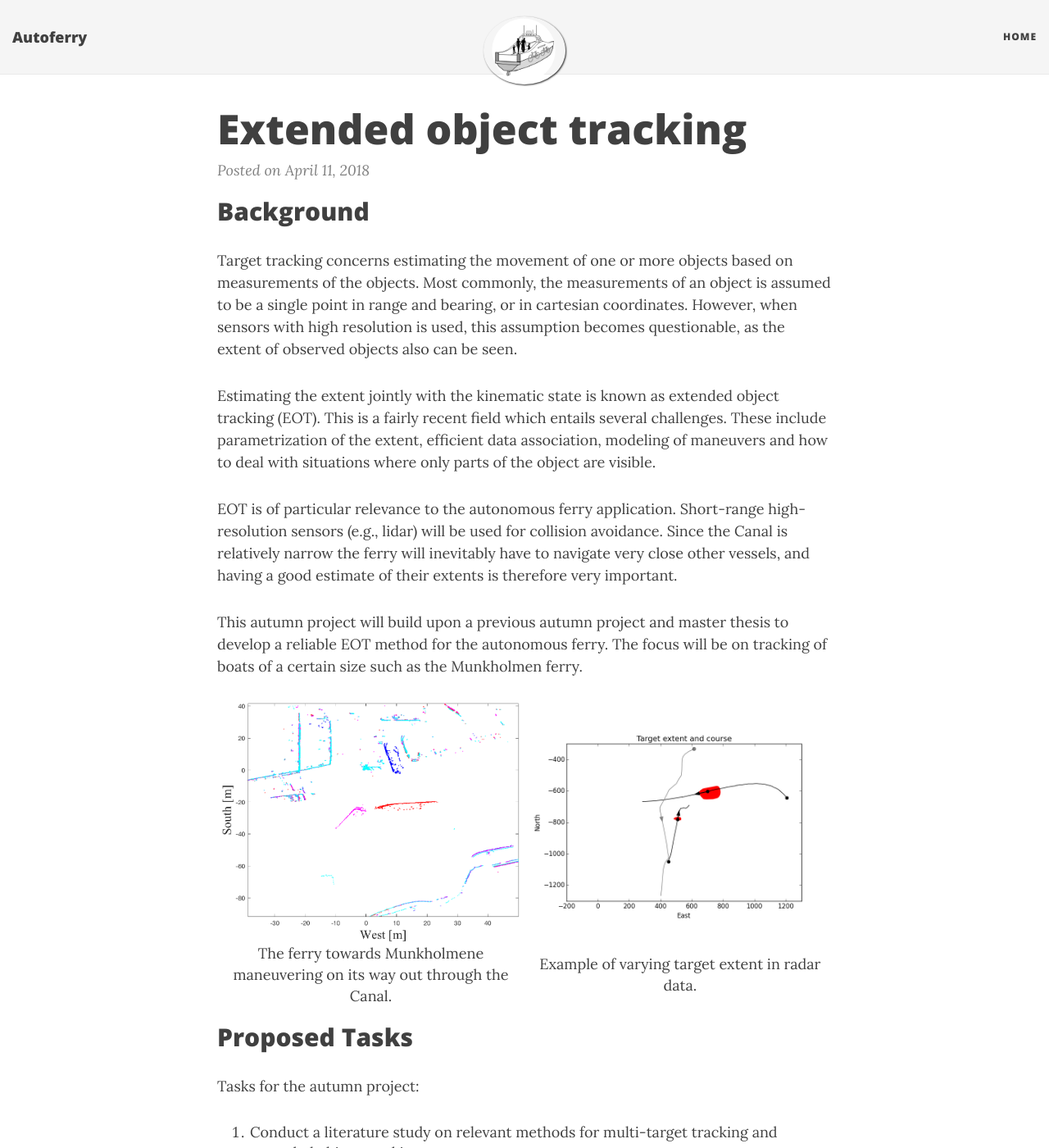
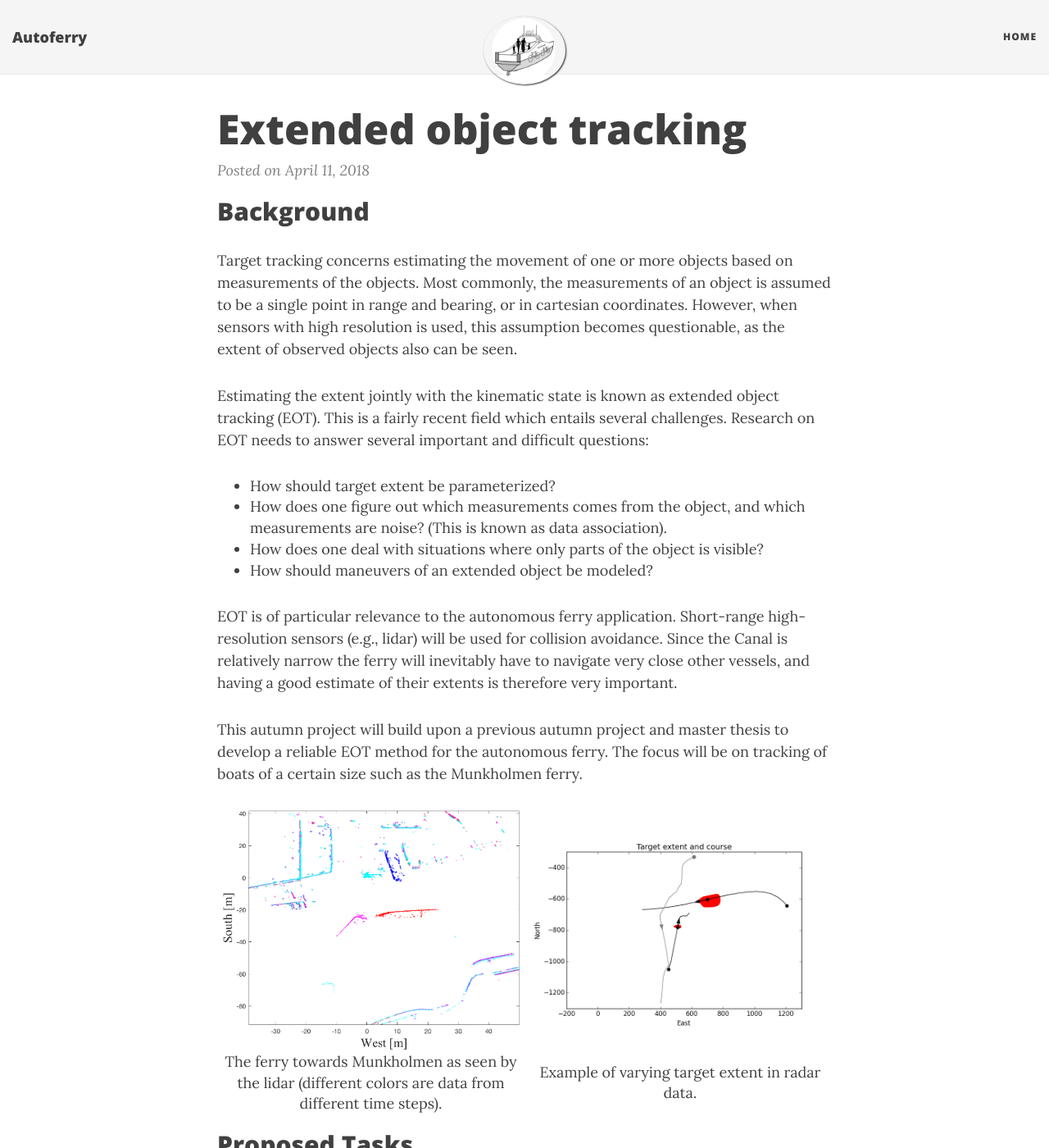
Before and after one commit to autosit/autosit.github.io, a Jekyll site: the page built from _posts/2018-04-11-eot.md, in a window 1280 px wide and 1400 px high. Shown: the whole window at 82% size. Built offline with Jekyll 4.4.1, drawn with Linux system fonts in a browser that asks for light colours; nearby versions of some CDN libraries.

Commit message:
eot updated4

```diff
--- a/_posts/2018-04-11-eot.md
+++ b/_posts/2018-04-11-eot.md
@@ -6,7 +6,12 @@ category: SF
 ## Background
 Target tracking concerns estimating the movement of one or more objects based on measurements of the objects. Most commonly, the measurements of an object is assumed to be a single point in range and bearing, or in cartesian coordinates. However, when sensors with high resolution is used, this assumption becomes questionable, as the extent of observed objects also can be seen.
 
-Estimating the extent jointly with the kinematic state is known as extended object tracking (EOT). This is a fairly recent field which entails several challenges. These include parametrization of the extent, efficient data association, modeling of maneuvers and how to deal with situations where only parts of the object are visible.
+Estimating the extent jointly with the kinematic state is known as extended object tracking (EOT). This is a fairly recent field which entails several challenges. Research on EOT needs to answer several important and difficult questions:
+
+- How should target extent be parameterized?
+- How does one figure out which measurements comes from the object, and which measurements are noise? (This is known as data association).
+- How does one deal with situations where only parts of the object is visible?
+- How should maneuvers of an extended object be modeled?
 
 EOT is of particular relevance to the autonomous ferry application. Short-range high-resolution sensors (e.g., lidar) will be used for collision avoidance. Since the Canal is relatively narrow the ferry will inevitably have to navigate very close other vessels, and having a good estimate of their extents is therefore very important.
 
@@ -14,7 +19,7 @@ This autumn project will build upon a previous autumn project and master thesis
 
 | <img src="{{site.url}}/assets/munkholmdeparting.png" width="370"> | | <img src="{{site.url}}/assets/extent_ais_pos.png" width="370"> |
 |:---:| :---: |:---:|
-| The ferry towards Munkholmene maneuvering on its way out through the Canal. | | Example of varying target extent in radar data. |
+| The ferry towards Munkholmen as seen by the lidar (different colors are data from different time steps). | | Example of varying target extent in radar data. |
 
 ## Proposed Tasks
 
```
